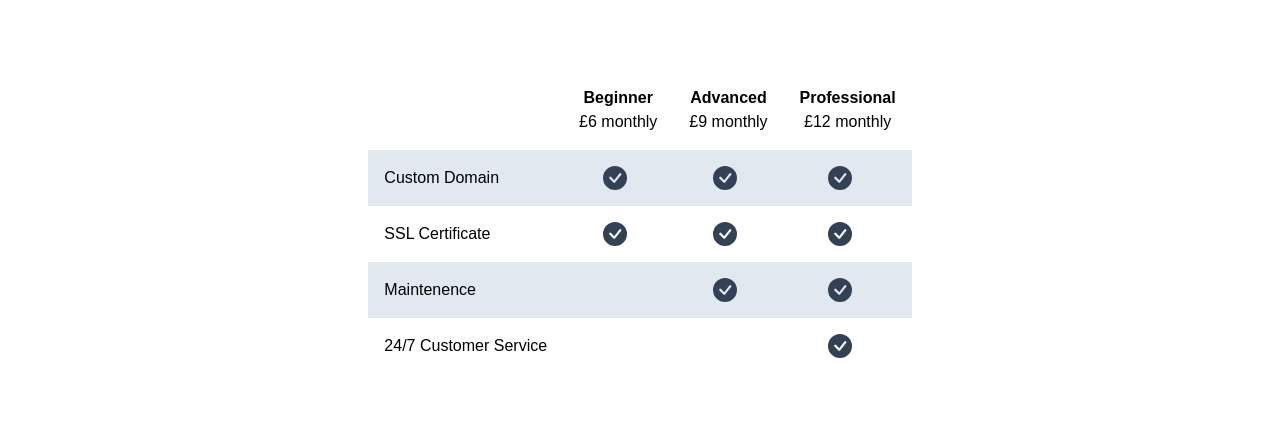
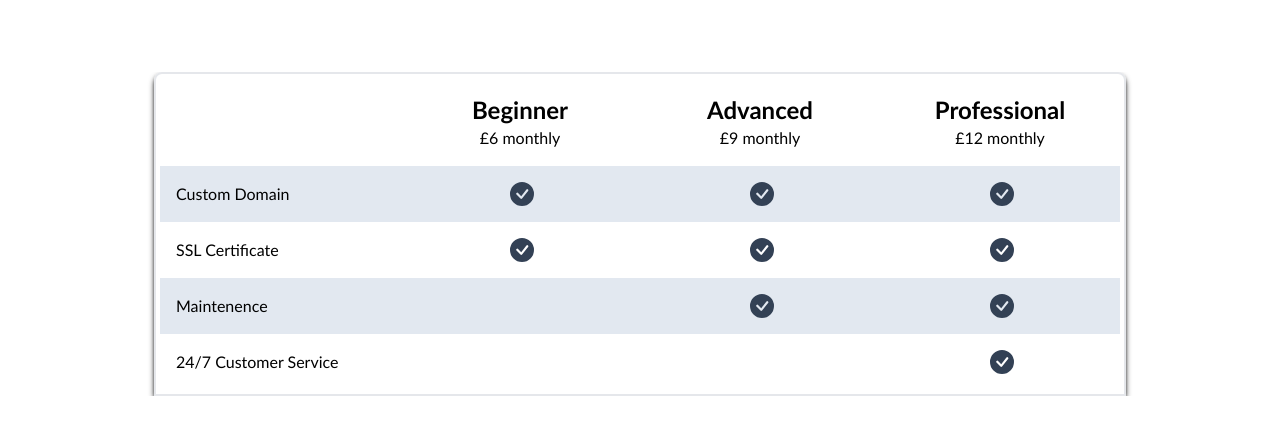
Before and after one commit to AroonSalotra/freelance-website, a Next.js app: page / in a window 1280 px wide. Shown: the part 2368-2814 px from the top of the page. Built offline with nearby package versions, Linux system fonts and the light colour scheme.

Commit message:
add scroll animation to price table

```diff
--- a/components/TableBlock.tsx
+++ b/components/TableBlock.tsx
@@ -7,7 +7,7 @@ type TProps = {
 const TableBlock = ({ check }: TProps) => {
     return (
         <td>
-            <div className="pl-[30%]">
+            <div className="pl-[45%]">
                 {check ? <BsCheckCircleFill className="text-slate-700 text-2xl" /> : null}
             </div>
         </td>
--- a/pages/index.tsx
+++ b/pages/index.tsx
@@ -20,6 +20,7 @@ export default function Home() {
 
   const { ref: refQuote, inView: observerBtn } = useInView({ triggerOnce: false })
   const { ref: refWork, inView: observerWork } = useInView({ triggerOnce: false })
+  const { ref: refPrice, inView: observerPrice } = useInView({ triggerOnce: false })
 
   const handleClick = () => {
     // return refWork.current?.scrollIntoView()
@@ -146,27 +147,30 @@ export default function Home() {
         </Link>
       </button> */}
 
-      <table className="table-mobile sm:m-auto sm:justify-center text-left">
-        <tbody>
+      <section>
+        {/* <h2>Our plans</h2> */}
+
+        <table className="table-mobile sm:m-auto sm:justify-center text-left" ref={refPrice}>
+          <tbody className={`border-2 p-1 rounded-lg rounded-b-none shadow-md shadow-black transition-all overflow-hidden
+          ${observerPrice ? "animate-expand" : ""}`} >
             <tr className="pointer-events-none">
               <th />
               <th>
                 <div className="flex flex-col items-center">
-                {/* <h3 className="table-title">Best Seller</h3> */}
-                <h2>Beginner</h2>
+                  <h2 className="text-2xl">Beginner</h2>
                   <h2 className="font-normal">£6 monthly</h2>
                 </div>
               </th>
               <th>
                 <div className="flex flex-col items-center">
-                <h2>Advanced</h2>
+                  <h2 className="text-2xl">Advanced</h2>
                   <h2 className="font-normal">£9 monthly</h2>
                 </div>
 
               </th>
               <th>
                 <div className="flex flex-col items-center">
-                <h2>Professional</h2>
+                  <h2 className="text-2xl">Professional</h2>
                   <h2 className="font-normal">£12 monthly</h2>
                 </div>
               </th>
@@ -200,6 +204,7 @@ export default function Home() {
 
           </tbody>
         </table>
+      </section>
 
     </>
   )
--- a/styles/globals.css
+++ b/styles/globals.css
@@ -17,6 +17,7 @@ body {
   padding-bottom: 0;
   text-align: center;
   font-family: sans-serif;
+  font-family: 'Trebuchet MS', 'Lucida Sans Unicode', 'Lucida Grande', 'Lucida Sans', Arial, sans-serif;
 }
 
 
@@ -97,26 +98,19 @@ input[type="checkbox"]:checked::before {
 table {}
 
 th, td {
-  /* height: 2rem; */
-  /* padding: 1rem; */
-
-  @apply h-8 p-4
+  @apply h-8 sm:w-60 p-4
 }
 
 td {
-  /* @apply w-2 */
 }
 
 tr:nth-child(even) {
-  /* background-color: red; */
-
   @apply bg-slate-200
 }
 
 tr:nth-child(odd) {
   /* @apply bg-gray-100 */
 }
-
 
 tr:hover {
   @apply bg-slate-100
@@ -126,10 +120,7 @@ tr:hover {
   /* border-image-source: linear-gradient(rgb(163, 85, 40), green);
   border-image-slice: 1; */
   /* position: absolute; */
-
-
-
-  @apply border-2 p-1 font-normal
+  /* @apply border-2 p-1 font-normal */
 }
 
 
--- a/tailwind.config.js
+++ b/tailwind.config.js
@@ -8,8 +8,8 @@ module.exports = {
     extend: {
       keyframes: {
         expand: {
-          "0%": { width: "80px" },
-          "100%": { width: "100%" }
+          "0%": { maxHeight: "4rem" },
+          "100%": { maxHeight: "400px" }
         },
         fadeUp: {
           "0%": { opacity: "0", transform: "translateY(4rem)" },
@@ -20,10 +20,11 @@ module.exports = {
         },
         fadeSide: {
           "0%": {transform: "translateX(20rem)"}
-        }
+        },
+
       },
       animation: {
-        expand: "expand 900ms ease-in",
+        expand: "expand 800ms ease-out",
         fadeUp: "fadeUp 1000ms ease-out",
         stretch: "stretch 600ms ease-out",
         fadeSide: "fadeSide 800ms ease-out",
```
Lines whose indentation alone changed are shown as unchanged.
